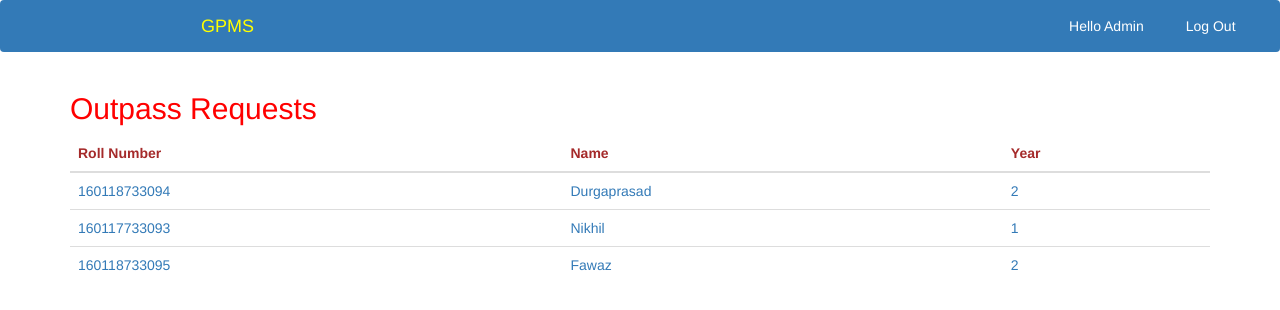
After one commit to gdpr1504/OutpassApplication, a Django app: template mysite/templates/registration/login1.html in a window 1280 px wide. The commit adds this page. Shown: the top 310 px of the page. Run offline with Django 3.2, Linux system fonts and the light colour scheme; the template is opened without the code that fills it, so the values that code supplies are empty; some libraries are stand-ins or nearby versions.

Commit message:
Django work

```diff
--- a/mysite/templates/registration/login.html
+++ b/mysite/templates/registration/login.html
@@ -11,7 +11,7 @@
           <form method="post" novalidate>
             {% csrf_token %}
             {{ form|crispy }}
-            <button type="submit" class="btn btn-primary">Log in</button>
+            <button type="submit" class="btn btn-primary"><a href="login1.html">Log in</a></button>
             <a href="{% url 'password_reset' %}" class="btn btn-link">Forgot your password?</a>
           </form>
         </div>
--- /dev/null
+++ b/mysite/templates/registration/login1.html
@@ -0,0 +1,67 @@
+<!DOCTYPE html>
+<html lang="en">
+<head>
+  <title></title>
+  <meta charset="utf-8">
+  <meta name="viewport" content="width=device-width, initial-scale=1">
+  <link rel="stylesheet" href="https://maxcdn.bootstrapcdn.com/bootstrap/3.4.1/css/bootstrap.min.css">
+  <script src="https://ajax.googleapis.com/ajax/libs/jquery/3.5.1/jquery.min.js"></script>
+  <script src="https://maxcdn.bootstrapcdn.com/bootstrap/3.4.1/js/bootstrap.min.js"></script>
+</head>
+<body>
+<style>
+  .option1 {
+    display: inline-block;
+    padding-right: 12px;
+  }
+  tr:hover td {
+    background: #85c1e9 !important;
+}
+td > a {
+  display: block;
+}
+</style>
+<div class="border">
+<nav class="navbar navbar-dark bg-primary">
+  <div class="container-fluid">
+    <div class="navbar-header">
+      <a class="navbar-brand " style="padding-left:200px;padding-right: 800px;color:yellow" href="#" >GPMS</a>
+    </div>
+    <ul class="nav navbar-nav">
+      <li class="option1" style="float: right;"><a href="login.html" style="color: white">Log Out</a></li>
+      <li  class="option1" style="float: right;"><a href="#"style="color:white">Hello Admin</a></li>
+    </ul>
+  </div>
+</nav>
+<div class="container">
+  <h2 style="color: red">Outpass Requests</h2>
+  <table class="table table-hover">
+    <thead>
+      <tr>
+        <th style="color: brown">Roll Number</th>
+        <th style="color: brown">Name</th>
+        <th style="color: brown">Year</th>
+      </tr>
+    </thead>
+    <tbody>
+      <tr>
+        <td><a href="outpassdetails.html">160118733094</a></td>
+        <td><a href="outpassdetails.html">Durgaprasad</a></td>
+        <td><a href="outpassdetails.html">2</a></td>
+      </tr>
+      <tr>
+        <td><a href="outpassdetails.html">160117733093</a></td>
+        <td><a href="outpassdetails.html">Nikhil</a></td>
+        <td><a href="outpassdetails.html">1</a></td>
+      </tr>
+      <tr>
+        <td><a href="outpassdetails.html">160118733095</a></td>
+        <td><a href="outpassdetails.html">Fawaz</a></td>
+        <td><a href="outpassdetails.html">2</a></td>
+      </tr>
+    </tbody>
+  </table>
+</div>
+</div>
+</body>
+</html>
```
Also changed, not shown: mysite/templates/registration/outpassdetails.html (added, +164 -0 lines).
